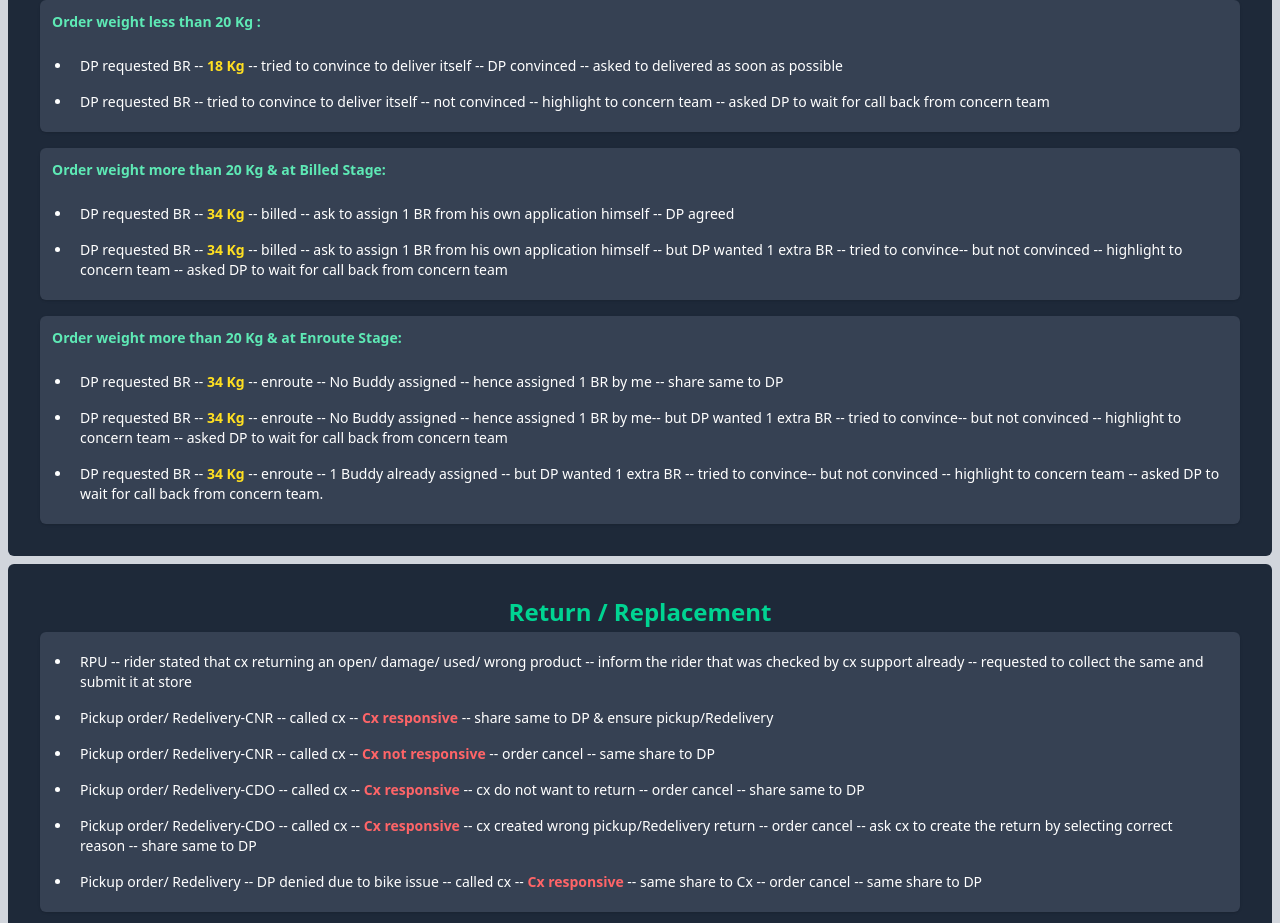
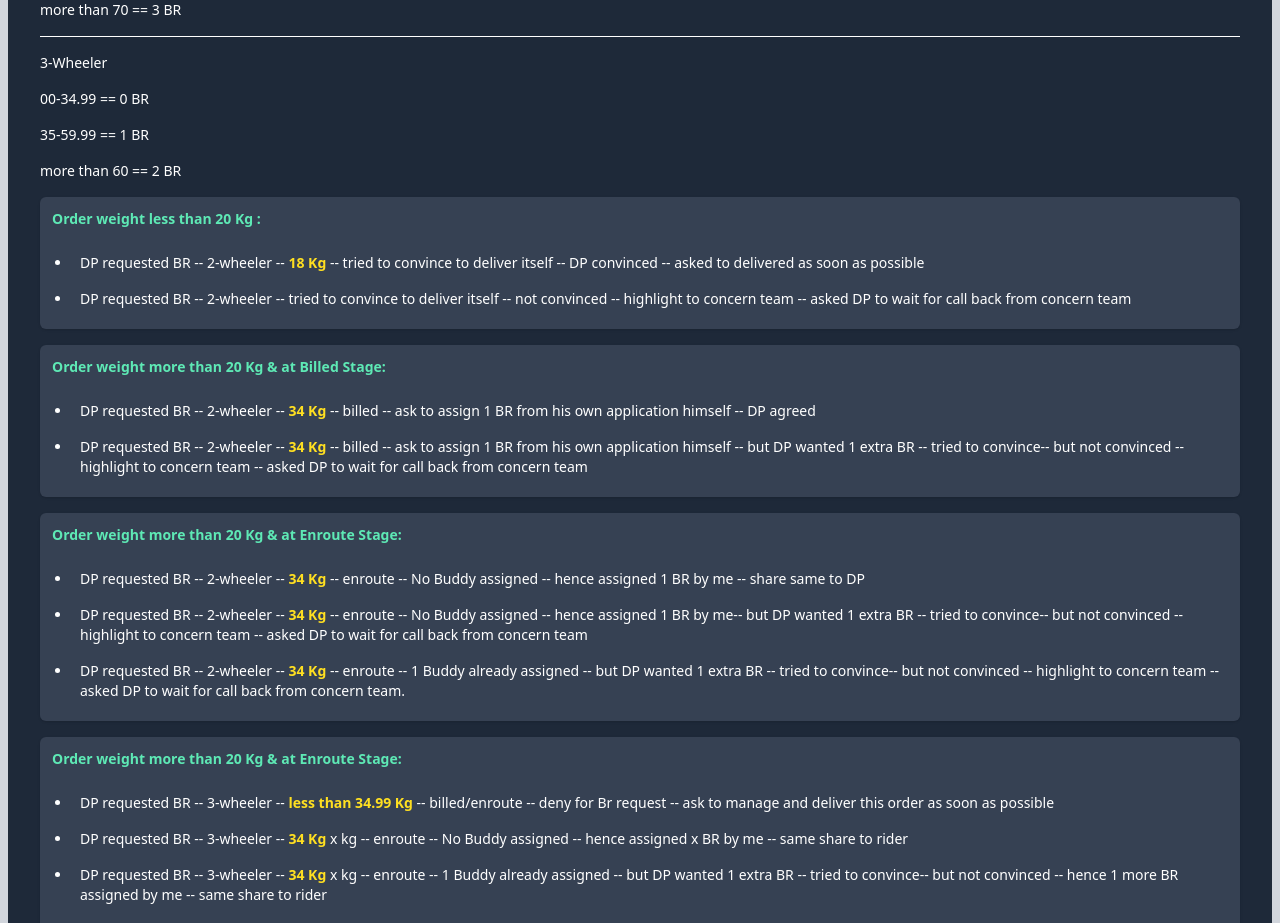
Before and after one commit to Code-with-Sahani/Blinket-DP, a React (Vite) app: page / in a window 1280 px wide. Shown: the part 7920-8843 px from the top of the page. Built offline with nearby package versions, Linux system fonts and the light colour scheme.

Commit message:
Update BuddyRider.jsx

```diff
--- a/src/Components/BuddyRider.jsx
+++ b/src/Components/BuddyRider.jsx
@@ -7,18 +7,25 @@ const BuddyRider = () => {
 
             <div className='space-y-4'>
 
+
+                <h1>2-Wheeler</h1>
                 <h3>00-20 == 0 BR</h3>
                 <h3>20-50 == 1 BR</h3>
                 <h3>50-70 == 2 BR</h3>
                 <h3>more than 70 == 3 BR</h3>
+                <hr></hr>
+                <h1>3-Wheeler</h1>
+                <h3>00-34.99 == 0 BR</h3>
+                <h3>35-59.99 == 1 BR</h3>
+                <h3>more than 60 == 2 BR</h3>
 
 
                 <div className="p-3 bg-gray-700 rounded-md shadow">
                     <h3 className="text-md font-semibold text-emerald-300 mb-4">Order weight less than 20 Kg :</h3>
                     <ul className="list-disc pl-5">
 
-                        <li className='p-2'>DP requested BR -- <strong className='text-yellow-300 font-semibold'>18 Kg</strong> -- tried to convince to deliver itself -- DP convinced -- asked to delivered as soon as possible</li>
-                        <li className='p-2'>DP requested BR -- tried to convince to deliver itself -- not convinced -- highlight to concern team -- asked DP to wait for call back from concern team</li>
+                        <li className='p-2'>DP requested BR -- 2-wheeler -- <strong className='text-yellow-300 font-semibold'>18 Kg</strong> -- tried to convince to deliver itself -- DP convinced -- asked to delivered as soon as possible</li>
+                        <li className='p-2'>DP requested BR -- 2-wheeler -- tried to convince to deliver itself -- not convinced -- highlight to concern team -- asked DP to wait for call back from concern team</li>
 
                     </ul>
                 </div>
@@ -27,8 +34,8 @@ const BuddyRider = () => {
                     <h3 className="text-md font-semibold text-emerald-300 mb-4">Order weight more than 20 Kg & at Billed Stage:</h3>
                     <ul className="list-disc pl-5">
 
-                        <li className='p-2'>DP requested BR -- <strong className='text-yellow-300 font-semibold'>34 Kg</strong> -- billed -- ask to assign 1 BR from his own application himself -- DP agreed</li>
-                        <li className='p-2'>DP requested BR -- <strong className='text-yellow-300 font-semibold'>34 Kg</strong> -- billed -- ask to assign 1 BR from his own application himself -- but DP wanted 1 extra BR -- tried to convince-- but not convinced -- highlight to concern team -- asked DP to wait for call back from concern team</li>
+                        <li className='p-2'>DP requested BR -- 2-wheeler -- <strong className='text-yellow-300 font-semibold'>34 Kg</strong> -- billed -- ask to assign 1 BR from his own application himself -- DP agreed</li>
+                        <li className='p-2'>DP requested BR -- 2-wheeler -- <strong className='text-yellow-300 font-semibold'>34 Kg</strong> -- billed -- ask to assign 1 BR from his own application himself -- but DP wanted 1 extra BR -- tried to convince-- but not convinced -- highlight to concern team -- asked DP to wait for call back from concern team</li>
 
                     </ul>
                 </div>
@@ -37,12 +44,24 @@ const BuddyRider = () => {
                     <h3 className="text-md font-semibold text-emerald-300 mb-4">Order weight more than 20 Kg & at Enroute Stage:</h3>
                     <ul className="list-disc pl-5">
 
-                        <li className='p-2'>DP requested BR -- <strong className='text-yellow-300 font-semibold'>34 Kg</strong> -- enroute -- No Buddy assigned -- hence assigned 1 BR by me -- share same to DP</li>
-                        <li className='p-2'>DP requested BR --  <strong className='text-yellow-300 font-semibold'>34 Kg</strong> -- enroute -- No Buddy assigned -- hence assigned 1 BR by me-- but DP wanted 1 extra BR -- tried to convince-- but not convinced -- highlight to concern team -- asked DP to wait for call back from concern team</li>
-                        <li className='p-2'>DP requested BR --  <strong className='text-yellow-300 font-semibold'>34 Kg</strong>  -- enroute -- 1 Buddy already assigned -- but DP wanted 1 extra BR -- tried to convince-- but not convinced -- highlight to concern team -- asked DP to wait for call back from concern team.
+                        <li className='p-2'>DP requested BR -- 2-wheeler -- <strong className='text-yellow-300 font-semibold'>34 Kg</strong> -- enroute -- No Buddy assigned -- hence assigned 1 BR by me -- share same to DP</li>
+                        <li className='p-2'>DP requested BR -- 2-wheeler -- <strong className='text-yellow-300 font-semibold'>34 Kg</strong> -- enroute -- No Buddy assigned -- hence assigned 1 BR by me-- but DP wanted 1 extra BR -- tried to convince-- but not convinced -- highlight to concern team -- asked DP to wait for call back from concern team</li>
+                        <li className='p-2'>DP requested BR -- 2-wheeler -- <strong className='text-yellow-300 font-semibold'>34 Kg</strong>  -- enroute -- 1 Buddy already assigned -- but DP wanted 1 extra BR -- tried to convince-- but not convinced -- highlight to concern team -- asked DP to wait for call back from concern team.
                         </li>
                     </ul>
                 </div>
+
+                <div className="p-3 bg-gray-700 rounded-md shadow">
+                    <h3 className="text-md font-semibold text-emerald-300 mb-4">Order weight more than 20 Kg & at Enroute Stage:</h3>
+                    <ul className="list-disc pl-5">
+
+                        <li className='p-2'>DP requested BR -- 3-wheeler -- <strong className='text-yellow-300 font-semibold'>less than 34.99 Kg </strong> -- billed/enroute -- deny for Br request -- ask to manage and deliver this order as soon as possible </li>
+                        <li className='p-2'>DP requested BR -- 3-wheeler -- <strong className='text-yellow-300 font-semibold'>34 Kg</strong> x kg -- enroute -- No Buddy assigned -- hence assigned x BR by me -- same share to rider </li>
+                        <li className='p-2'>DP requested BR -- 3-wheeler -- <strong className='text-yellow-300 font-semibold'>34 Kg</strong> x kg -- enroute -- 1 Buddy already assigned -- but DP wanted 1 extra BR -- tried to convince-- but not convinced -- hence 1 more BR assigned by me -- same share to rider </li>
+                        <li className='p-2'>DP requested BR -- 3-wheeler -- <strong className='text-yellow-300 font-semibold'>34 Kg</strong> x kg -- enroute -- 1 Buddy already assigned -- but DP wanted 1 extra BR -- deny for Br request -- ask to manage and deliver this order as soon as possible </li>
+                    </ul>
+                </div>
+
 
             </div>
 
```
